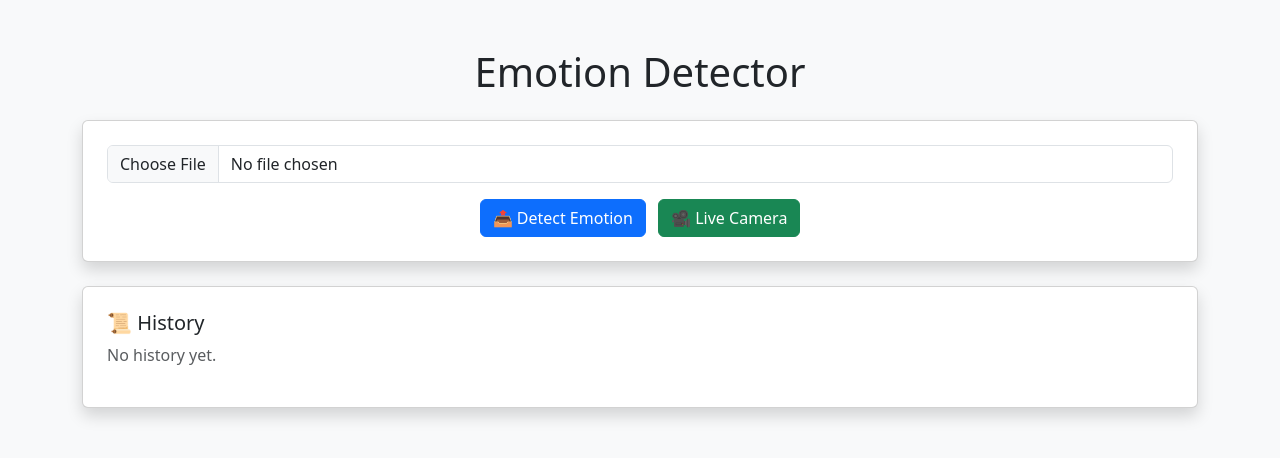
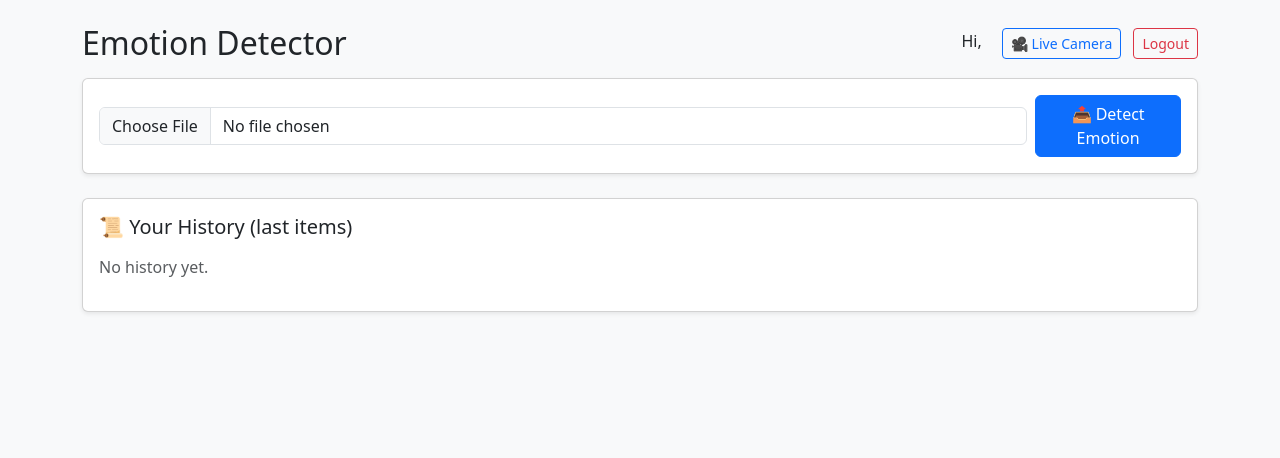
Before and after one commit to Mekam979/Projet_emotions, a Python web app: template templates/index.html in a window 1280 px wide. Shown: the top 458 px of the page. Run offline with Jinja, Linux system fonts and the light colour scheme; the template is opened without the code that fills it, so the values that code supplies are empty.

Commit message:
Refactor index.html for better UI and structure
Updated HTML structure and improved user interface with Bootstrap components.

```diff
--- a/templates/index.html
+++ b/templates/index.html
@@ -1,74 +1,74 @@
-<!-- templates/index.html
-<!DOCTYPE html>
-<html>
-<head>
-    <title>Emotion Detector</title>
-</head>
-<body>
-    <h1>📤 Upload an image to detect emotion</h1>
-    <form action="/predict" method="post" enctype="multipart/form-data">
-        <input type="file" name="image">
-        <input type="submit" value="Detect Emotion">
-    </form>
-    {% if result %}
-        <h2>Detected Emotion: {{ result }}</h2>
-        <img src="{{ image_path }}" alt="Uploaded Image" width="200">
-    {% endif %}
-</body>
-</html> -->
-<!-- templates/index.html -->
-<!-- templates/index.html -->
-<!DOCTYPE html>
+<!doctype html>
 <html lang="en">
 <head>
-    <meta charset="UTF-8">
-    <meta name="viewport" content="width=device-width, initial-scale=1.0">
+  <meta charset="utf-8">
+  <meta name="viewport" content="width=device-width, initial-scale=1">
   <title>Emotion Detector</title>
-    <!-- Bootstrap CSS -->
   <link href="https://cdn.jsdelivr.net/npm/bootstrap@5.3.0/dist/css/bootstrap.min.css" rel="stylesheet">
+  <style>
+    .thumb { max-height: 100px; object-fit: cover; }
+  </style>
 </head>
 <body class="bg-light">
+  <div class="container py-4">
+    <div class="d-flex justify-content-between align-items-center mb-3">
+      <h2 class="m-0">Emotion Detector</h2>
+      <div>
+        <span class="me-3">Hi, {{ current_user.username }}</span>
+        <a href="{{ url_for('camera') }}" class="btn btn-sm btn-outline-primary me-2">🎥 Live Camera</a>
+        <a href="{{ url_for('logout') }}" class="btn btn-sm btn-outline-danger">Logout</a>
+      </div>
+    </div>
 
-<div class="container py-5">
-    <h1 class="text-center mb-4"> Emotion Detector</h1>
+    {% with messages = get_flashed_messages(with_categories=true) %}
+      {% if messages %}
+        {% for category, message in messages %}
+          <div class="alert alert-{{ category }}">{{ message }}</div>
+        {% endfor %}
+      {% endif %}
+    {% endwith %}
 
-    <!-- Form Card -->
-    <div class="card shadow p-4 mb-4">
-        <form action="/predict" method="post" enctype="multipart/form-data" class="text-center">
-            <div class="mb-3">
-                <input class="form-control" type="file" name="image" required>
-            </div>
+    <div class="card shadow-sm mb-4">
+      <div class="card-body">
+        <form action="{{ url_for('predict') }}" method="post" enctype="multipart/form-data" class="d-flex gap-2 align-items-center">
+          <input class="form-control" type="file" name="file" accept="image/*" required>
           <button class="btn btn-primary" type="submit">📤 Detect Emotion</button>
-            <!-- زر الكاميرا الحية -->
-            <a href="/camera" class="btn btn-success ms-2">🎥 Live Camera</a>
         </form>
       </div>
+    </div>
 
-    <!-- Result Card -->
-    {% if result %}
-    <div class="card shadow p-4 mb-4 text-center">
-        <h4 class="mb-3">Detected Emotion: <span class="text-primary">{{ result }}</span></h4>
-        <img src="{{ image_path }}" alt="Uploaded Image" class="img-fluid rounded" style="max-width: 200px;">
+    {% if prediction %}
+      <div class="card shadow-sm mb-4">
+        <div class="card-body text-center">
+          <h5>Detected Emotion: <strong class="text-primary">{{ prediction }}</strong></h5>
+          {% if img_path %}
+            <img src="{{ img_path }}" alt="Uploaded" class="img-fluid mt-3" style="max-width:200px;">
+          {% endif %}
+        </div>
       </div>
     {% endif %}
 
-    <!-- Historique -->
-    <div class="card shadow p-4">
-        <h5>📜 History</h5>
+    <div class="card shadow-sm">
+      <div class="card-body">
+        <h5 class="mb-3">📜 Your History (last items)</h5>
         <div class="row">
+          {% if history %}
             {% for item in history %}
-            <div class="col-md-3 text-center mb-3">
-                <img src="{{ item.image }}" class="img-fluid rounded mb-1" style="max-height:100px;">
-                <p class="small mb-0">{{ item.emotion }}</p>
+              <div class="col-6 col-md-3 text-center mb-3">
+                <img src="{{ url_for('static', filename='uploads/' ~ item.image_filename) }}" class="img-fluid rounded thumb mb-1" alt="img">
+                <p class="small mb-0"><strong>{{ item.emotion }}</strong></p>
+                <p class="tiny text-muted" style="font-size:0.75rem">{{ item.timestamp.strftime('%Y-%m-%d %H:%M') }}</p>
               </div>
+            {% endfor %}
           {% else %}
             <p class="text-muted">No history yet.</p>
-            {% endfor %}
+          {% endif %}
         </div>
       </div>
     </div>
 
-<!-- Bootstrap JS -->
+  </div>
+
   <script src="https://cdn.jsdelivr.net/npm/bootstrap@5.3.0/dist/js/bootstrap.bundle.min.js"></script>
 </body>
 </html>
```
Lines whose indentation alone changed are shown as unchanged.
